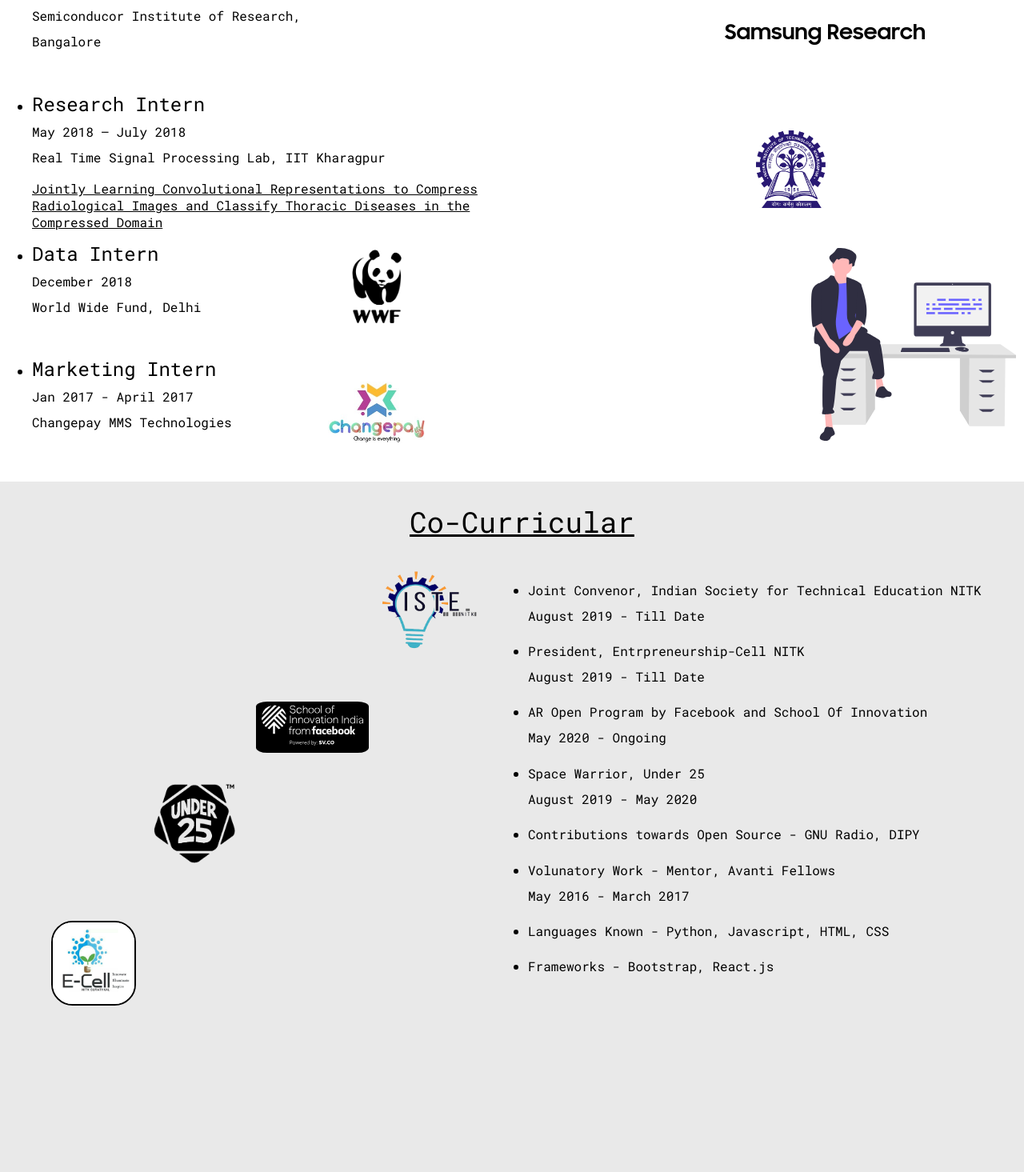
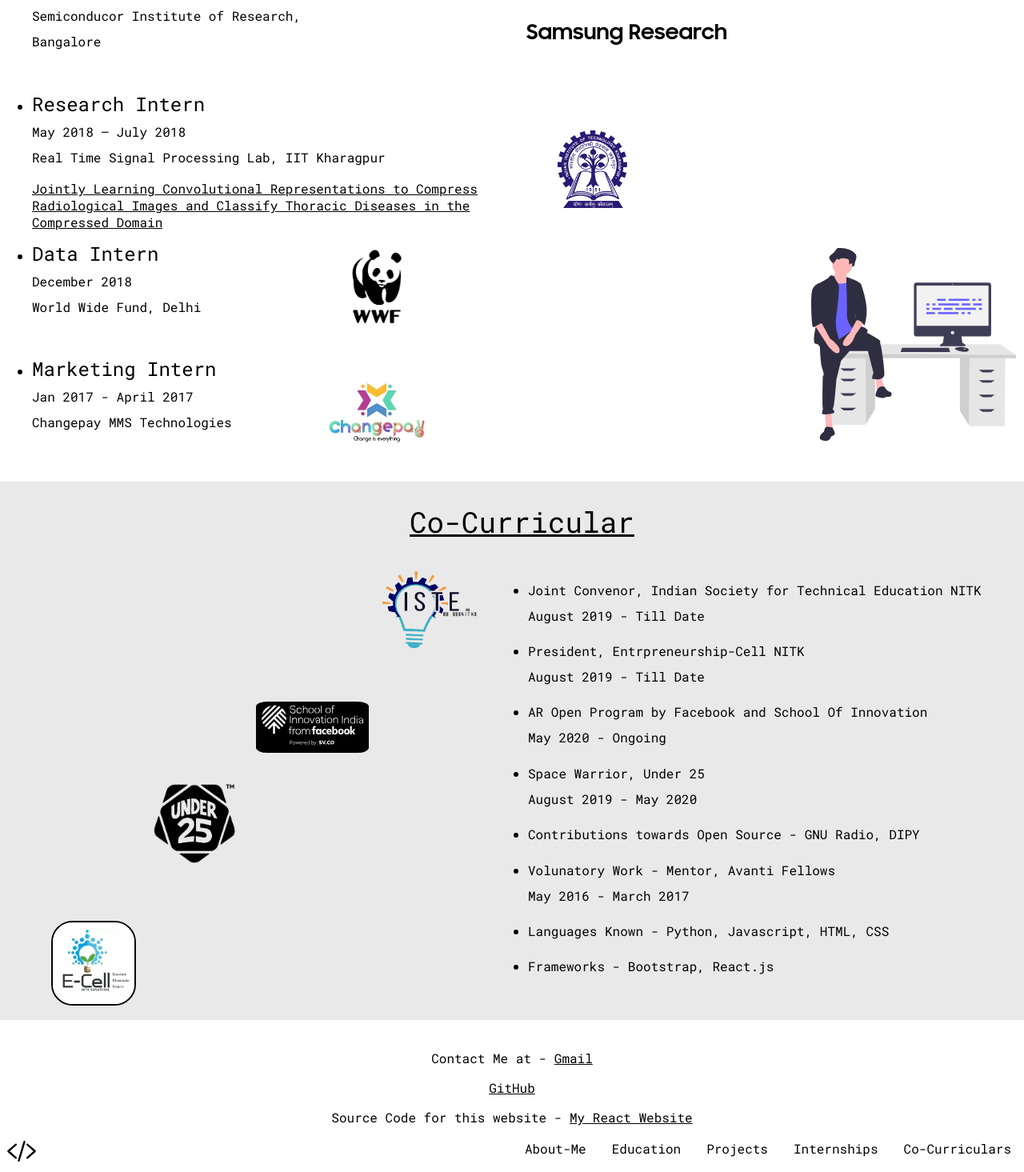
Before and after one commit to sidkapoor97/my_react_website, a React (Create React App) app: page / in a window 1280 px wide. Shown: the part 2298-3763 px from the top of the page at 80% size. Before the commit the page ends 3559 px from the top, so only its background shows below. Built offline with nearby package versions, Linux system fonts and the light colour scheme.

Commit message:
added footer

```diff
--- a/src/App.css
+++ b/src/App.css
@@ -98,6 +98,10 @@
   color: white;
 }
 
+.footer_sec{
+  background-color: white;
+}
+
 @media screen and (max-width: 992px) {
   body {
      min-width:992px;
--- a/src/App.js
+++ b/src/App.js
@@ -7,11 +7,11 @@
 import free_code from './components/homepage_icons/free_code_camp.png'
 import mail from './components/homepage_icons/mail-sharp.png'
 
-// import Hobby from './components/hobbies/hobby'
 import Education from './components/education/education'
 import Project from './components/projects/projects'
 import Skills from './components/skills/skills'
 import Internship from './components/internships/internship'
+import Footer from './components/footer/footer'
 
 function App() {
   return (
@@ -39,7 +39,7 @@
       <a href="mailto:siddharthakapoor2@gmail.com" target="_blank" rel="noopener noreferrer"><img src={mail} alt= "" className="mail-icon"/></a>
     </div>
 
-    <div className="resume-link"><a href="https://drive.google.com/open?id=1mFgsNaf_oNkw3Nyz88PTXSPox6jaV_wg" alt="" target="_blank">Resume</a></div>
+    <div className="resume-link"><a  rel="noopener noreferrer" href="https://drive.google.com/open?id=1mFgsNaf_oNkw3Nyz88PTXSPox6jaV_wg" alt="" target="_blank">Resume</a></div>
     </div>
 
     </section>
@@ -63,6 +63,13 @@
     <section id="skills" className="skills_sec" >
     <Skills />
     </section>
+
+    {/* curriculars */}
+    <section id="footer_" className="footer_sec" >
+    <Footer />
+    <Navbar />
+    </section>
+
     </div>
   );
 }
--- /dev/null
+++ b/src/components/footer/footer.css
@@ -0,0 +1,15 @@
+.footer-app{
+    margin-top: 15%;
+}
+.contact-me {
+    text-align: center;
+}
+
+@media only screen and (max-width: 600px) {
+.footer-app{
+    margin-top: 40%;
+    width: 40%;
+    text-align: center;
+    padding-bottom: 1%;
+}
+}
--- /dev/null
+++ b/src/components/footer/footer.js
@@ -0,0 +1,18 @@
+import React from 'react';
+import './footer.css';
+
+export default function footer() {
+
+    return (
+        <div className="footer-app">
+            <footer>
+                <div className="footer-div">
+                    <br />
+                <p className="contact-me">Contact Me at - <a href="mailto:siddharthakapoor2@gmail.com" alt=""  rel="noopener noreferrer"> Gmail</a></p>
+                <p className="contact-me"><a href="https://github.com/sidkapoor97" alt=""  rel="noopener noreferrer"> GitHub</a></p>
+                <p className="contact-me">Source Code for this website - <a href="" alt="https://github.com/sidkapoor97/my_react_website"  rel="noopener noreferrer">My React Website</a></p>
+                </div>
+            </footer>
+        </div>
+    )
+};
--- a/src/components/internships/internship.css
+++ b/src/components/internships/internship.css
@@ -10,14 +10,15 @@
 }
 .samsung-logo {
     float: right;
-    margin-right: 10%;
+    margin-right: 30%;
     margin-top: -50px;
+    overflow: hidden;
 }
 
 .iit-logo {
     width: 7%;
     float: right;
-    margin-right: 20%;
+    margin-right: 40%;
     margin-top: -125px;
 }
 
--- a/src/components/projects/projects.css
+++ b/src/components/projects/projects.css
@@ -18,8 +18,8 @@
     margin-top: -200px;
 }
 
-li a:hover{
-    border: 0px solid white;
+.project-link:hover{
+    border: solid 0px black;
 }
 
 @media screen and (max-width: 992px) {
--- a/src/components/projects/projects.js
+++ b/src/components/projects/projects.js
@@ -11,7 +11,7 @@
     <ul>
       <h2 class="status">Ongoing</h2>
       <ol>
-        <li className="project_item"><h3><a href="/" alt="">Customer Profiling and Language Detection Using Real-Time Call Center Speech Data</a></h3></li>
+        <li className="project_item"><h3><a href="/" alt="" className="project-link">Customer Profiling and Language Detection Using Real-Time Call Center Speech Data</a></h3></li>
         <h4 className="under">December 2019 – August 2020 | Under Dr. Deepu Vijayasenan Department of Electronics and Communication, NITK</h4>
         {/* <p className="description">We aim to predict age, gender and language of a customer given an audio recording between a call center
         agent and the customer. We do this by extracting MFCC features, VAD and then training a SVR and DNN using these features.
@@ -20,18 +20,18 @@
       <h2 class="status">Completed</h2>
 
       <ol>
-      <li className="project_item"><h3><a href="/" alt="">Multi Standby Multi Sim Allocation Pattern</a></h3></li>
+      <li className="project_item"><h3><a href="/" alt="" className="project-link">Multi Standby Multi Sim Allocation Pattern</a></h3></li>
         <h4 className="under">May 2019 – July 2019 | Under Mr. Arun,Mr. Mohanraja and Mr. Saahityan |
         Commercial Modem Development Team, Samsung Semiconductor Institute of Research </h4>
         {/* <p className="description">The project focuses on MAC layer with respect to ﬁnding allocation pattern (created by the different scheduling algorithms)
         for single SIM and verifying the same for multi SIM model with pause and resume scenario.</p> */}
 
-        <li className="project_item"><h3><a href="/" alt="">Chest X-Ray image analysis using Deep Learning</a></h3></li>
+        <li className="project_item"><h3><a href="/" alt="" className="project-link">Chest X-Ray image analysis using Deep Learning</a></h3></li>
         <h4 className="under">May 2018 – July 2018 | Under Prof Debdoot Sheet | Dept. of Electrical Engg., IIT KGP</h4>
         {/* <p className="description">Trained models using dataset of 100,000 Chest X-Ray images to identify 14 different diseases
         (labels) in a given Chest X-Ray image.</p> */}
 
-        <li className="project_item"><h3><a href="/" alt="">Despeckling of OCT Images</a></h3></li>
+        <li className="project_item"><h3><a href="/" alt="" className="project-link">Despeckling of OCT Images</a></h3></li>
         <h4 className="under">July 2018 – December 2018 | Under Dr.Jeny Rajan | Dept. of CSE, NITK</h4>
         {/* <p className="description">OCT images contain certain multiplicative noise. Using deep learning algorithms, in particular
         auto-encoders, we aim to remove this noise and reconstruct the image keeping the information intact.</p> */}
```
